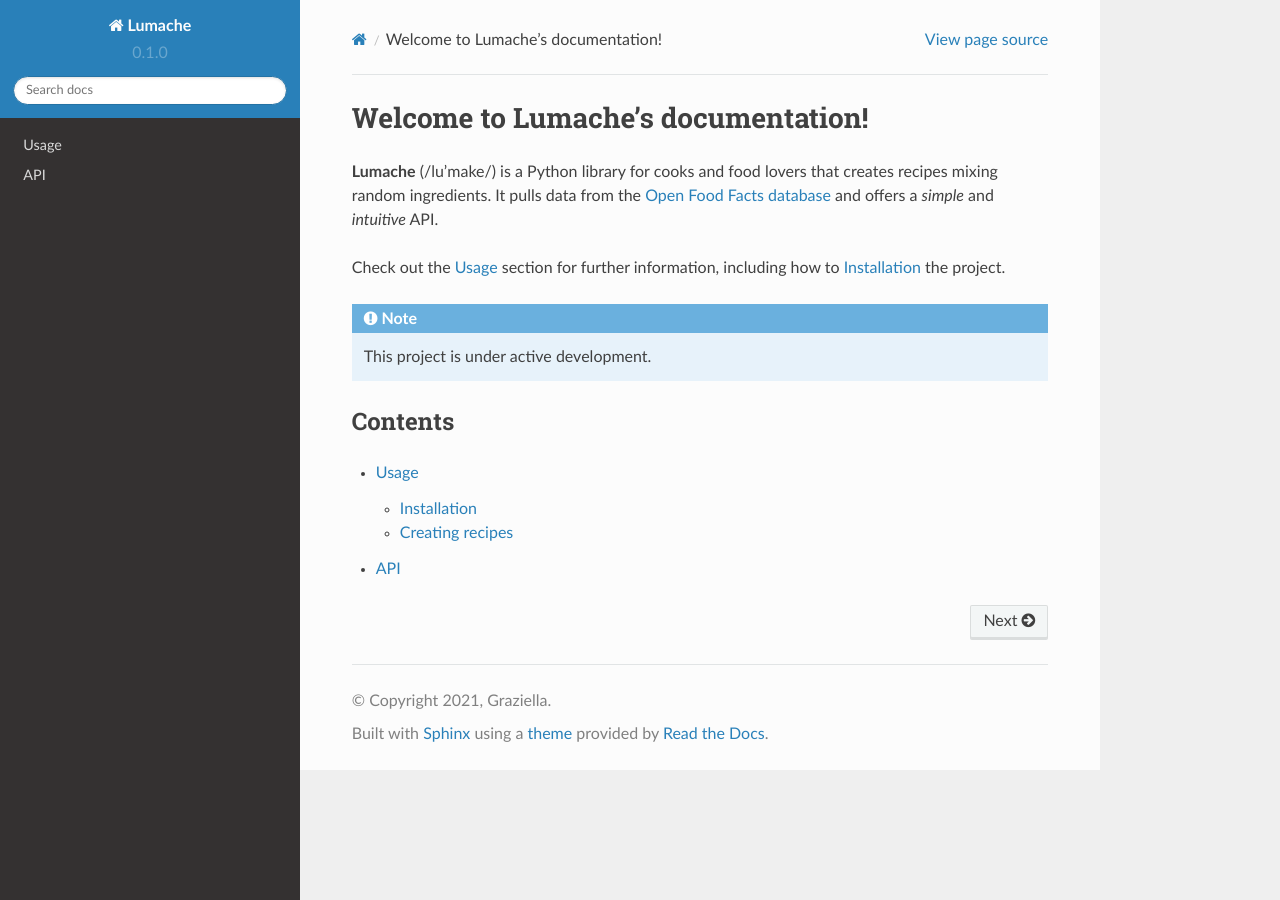
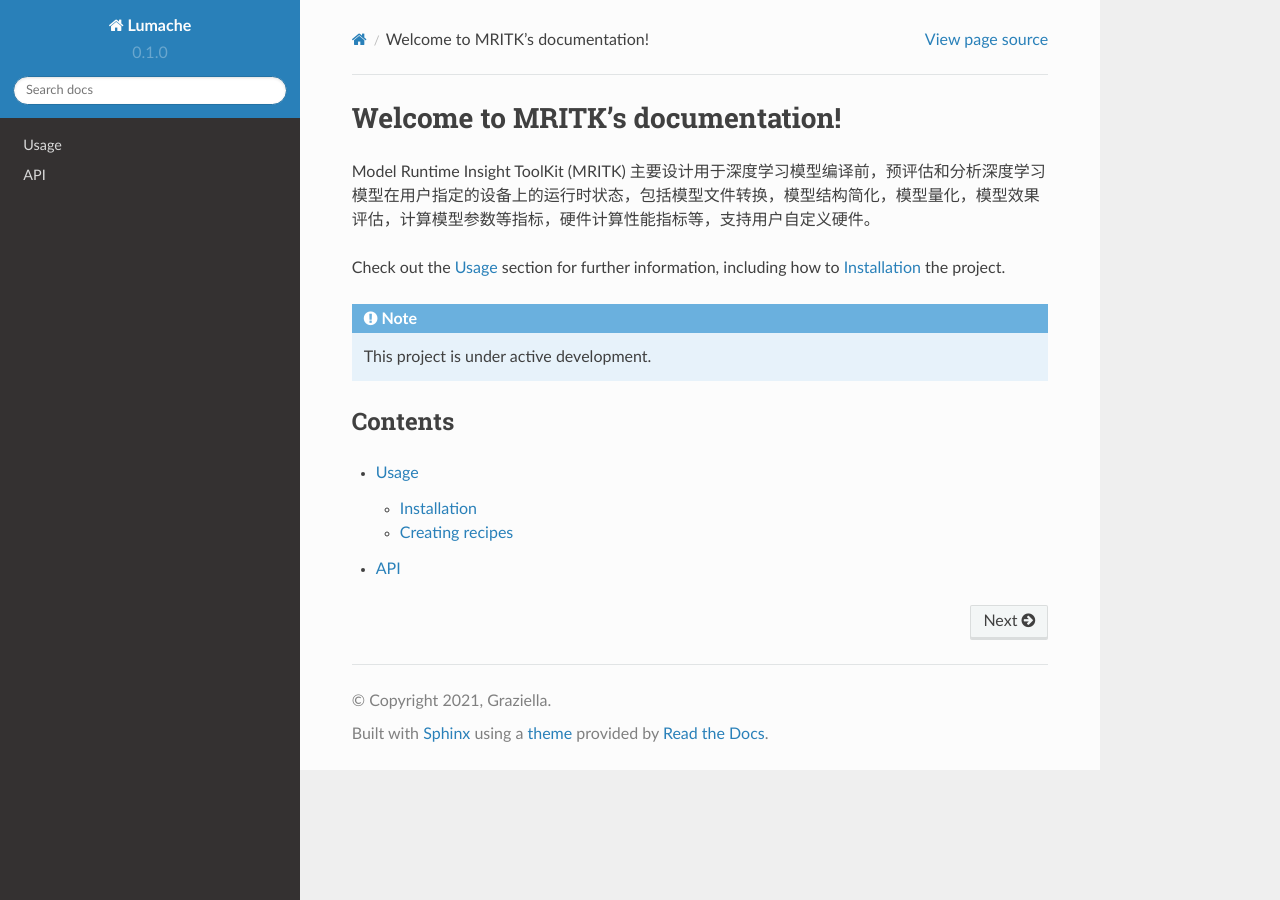
Before and after one commit to chenxingqiang/runtime-model-insight-docs, a Sphinx documentation site: the page built from docs/source/index.rst, in a window 1280 px wide. Built offline with Sphinx 7.4.7 and the Read the Docs theme 2.0.0, drawn with Linux system fonts in a browser that asks for light colours.

Commit message:
Update index.rst

```diff
--- a/docs/source/index.rst
+++ b/docs/source/index.rst
@@ -1,10 +1,7 @@
-Welcome to Lumache's documentation!
+Welcome to MRITK's documentation!
 ===================================
 
-**Lumache** (/lu'make/) is a Python library for cooks and food lovers
-that creates recipes mixing random ingredients.
-It pulls data from the `Open Food Facts database <https://world.openfoodfacts.org/>`_
-and offers a *simple* and *intuitive* API.
+Model Runtime Insight ToolKit (MRITK) 主要设计用于深度学习模型编译前，预评估和分析深度学习模型在用户指定的设备上的运行时状态，包括模型文件转换，模型结构简化，模型量化，模型效果评估，计算模型参数等指标，硬件计算性能指标等，支持用户自定义硬件。
 
 Check out the :doc:`usage` section for further information, including
 how to :ref:`installation` the project.
```
